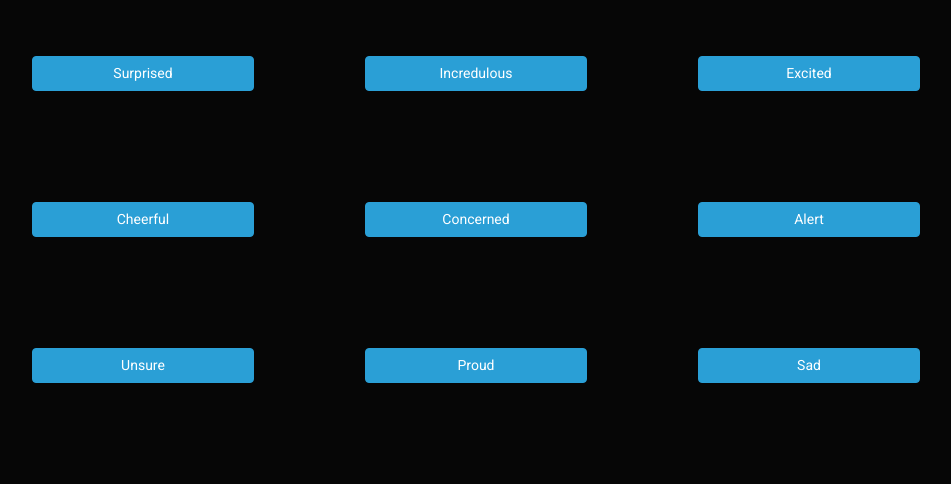
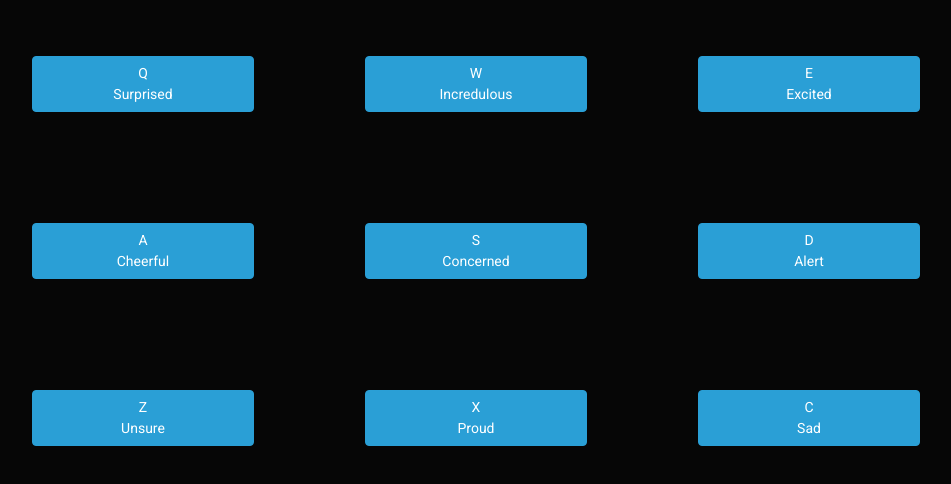
Before and after one commit to AdamWier/drum-machine, an Angular app: page / in a window 1280 px wide. Shown: the top 484 px of the page, without its empty margins (164-1115 px from the left). Built offline with nearby package versions, Linux system fonts and the light colour scheme.

Commit message:
added key to buttons

```diff
--- a/src/app/app.component.html
+++ b/src/app/app.component.html
@@ -11,13 +11,13 @@
   <body>
     <div class="container" *ngIf="!qwerty">
         <ng-container *ngFor="let key of azertyLayout; let i = index">
-      <button (click)="playSound(key.key)" class="btn btn-primary">{{ key.label }}</button>
+      <button (click)="playSound(key.key)" class="btn btn-primary">{{ key.key }}<br>{{ key.label }}</button>
       <br *ngIf="i === 2 || i === 5 || i === 8">
         </ng-container>
   </div>
     <div class="container" *ngIf="qwerty">
         <ng-container *ngFor="let key of qwertyLayout; let i = index">
-            <button (click)="playSound(key.key)" class="btn btn-primary">{{ key.label }}</button>
+            <button (click)="playSound(key.key)" class="btn btn-primary">{{ key.key }}<br>{{ key.label }}</button>
             <br *ngIf="i === 2 || i === 5 || i === 8">
           </ng-container>
   </div>
```
